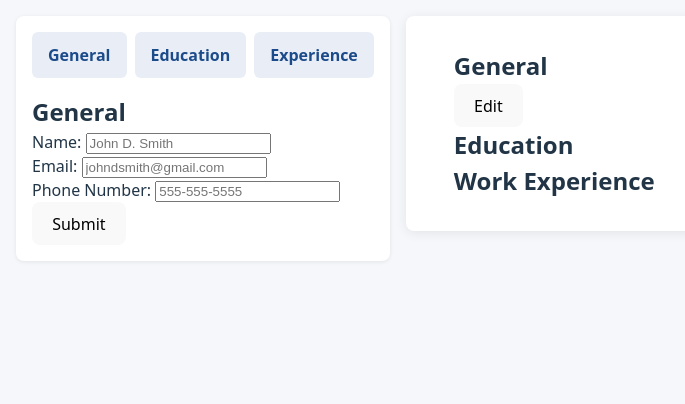
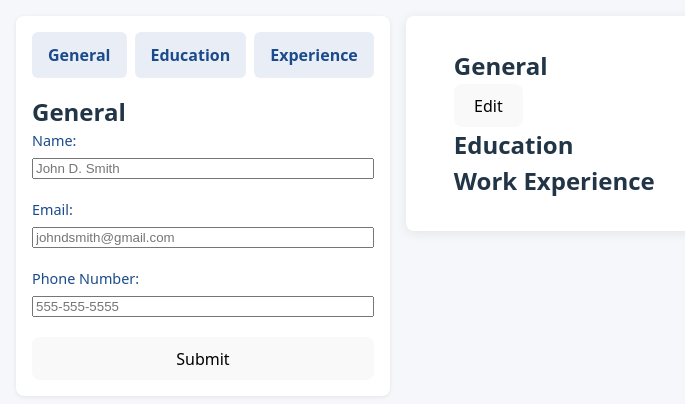
Before and after one commit to thongster/odin-cv-application, a React (Vite) app: page / in a window 1280 px wide. Shown: the top 404 px of the page, without its empty margins (0-685 px from the left). Built offline with nearby package versions, Linux system fonts and the light colour scheme.

Commit message:
forms css file and import

```diff
--- a/src/components/Education.jsx
+++ b/src/components/Education.jsx
@@ -1,3 +1,5 @@
+import "../styles/Forms.css"
+
 export default function Education({
   school,
   field,
--- a/src/components/Experience.jsx
+++ b/src/components/Experience.jsx
@@ -1,3 +1,5 @@
+import "../styles/Forms.css"
+
 export default function Experience({
   position,
   company,
--- a/src/components/General.jsx
+++ b/src/components/General.jsx
@@ -1,4 +1,5 @@
 import { useState } from "react";
+import "../styles/Forms.css"
 
 export default function General({
   setName,
--- /dev/null
+++ b/src/styles/Forms.css
@@ -0,0 +1,17 @@
+form {
+  display: flex;
+  flex-direction: column;
+  gap: 1.25rem;
+}
+
+form div {
+  display: flex;
+  flex-direction: column;
+  gap: 0.4rem;
+}
+
+label {
+  font-size: 0.9rem;
+  font-weight: 500;
+  color: #1b4b8a;
+}
```
